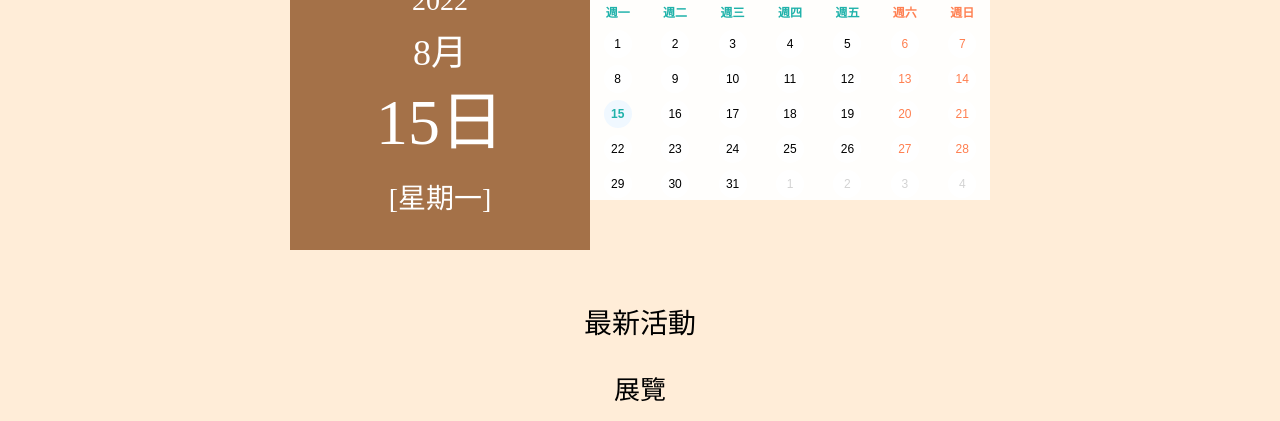
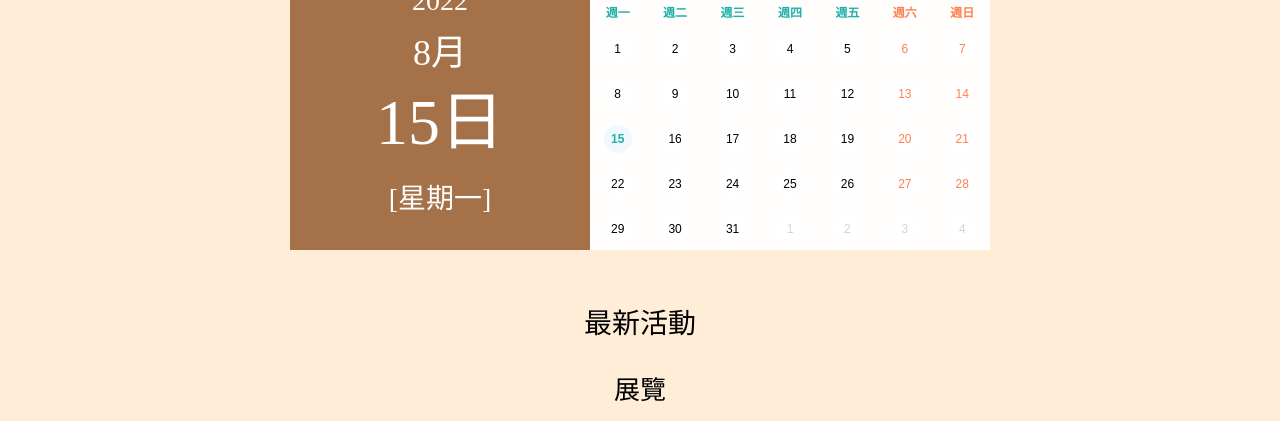
Before and after one commit to KangChinHao/project-index, a plain HTML site: page index.html in a window 1280 px wide. Shown: the part 2126-2547 px from the top of the page. Drawn offline with Linux system fonts and the light colour scheme.

Commit message:
調整日曆高度

```diff
--- a/css/indexRWD.css
+++ b/css/indexRWD.css
@@ -481,7 +481,7 @@ input::placeholder {
 }
 .calendar{
     width: 300px;
-    height: 250px;
+    height: 300px;
     background-color: #ffffffee;
     margin: 20px auto;
     padding: 20px 0;
@@ -931,6 +931,7 @@ footer{
     }
     .calendar{
         width: 400px;
+        height: 300px;
         order: 1;
         margin: 0 ;
         padding: 0;
```
